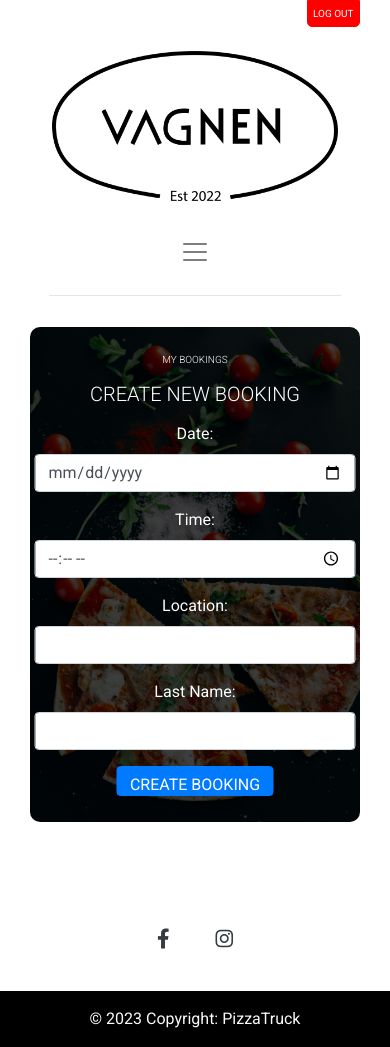
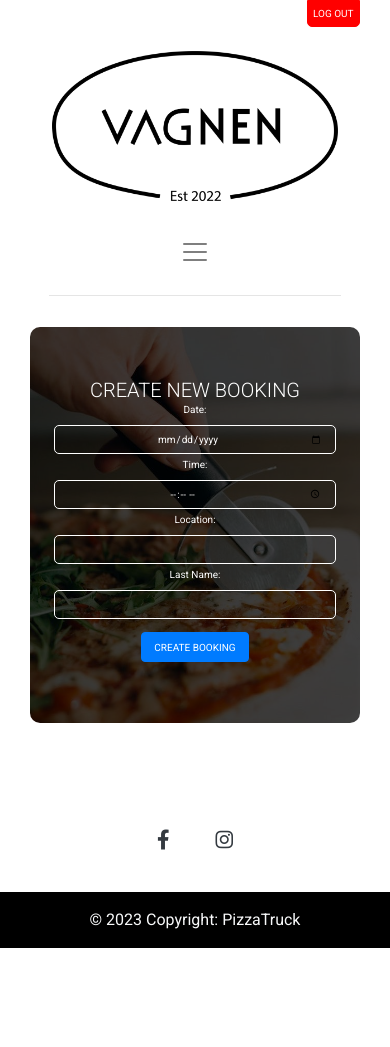
Before and after one commit to simonjellvert/pizzavagnen, a Django app: page /booking/create/ in a window 390 px wide. After the commit the page ends 948 px from the top, so only its background shows below. Run offline with Django 3.2, Linux system fonts and the light colour scheme; the visitor is signed in with stand-in values (Sample User, id 1); some libraries are stand-ins or nearby versions.

Commit message:
Edit booking templete and view to get pagination, not finished

```diff
--- a/booking/templates/booking/new_booking.html
+++ b/booking/templates/booking/new_booking.html
@@ -9,17 +9,13 @@
 <section class="d-flex align-items-center justify-content-center">
     <div class="hero position-relative">
         <div class="container text-center">
-            <img class="img-fluid mx-auto signup-image" src="{% static 'img/pexels-nataliya-vaitkevich-5792329.jpg' %}"
-                alt="Sebbe and Petter in the truck" />
+            <img class="img-fluid mx-auto signup-image" src="{% static 'img/pizza-roller.2.jpg' %}" alt="Pizza" />
 
             <div
-                class="mx-auto login-form top-50p start-50p translate-middle row d-flex justify-conent-center align-items-center text-center">
-                <!-- Display Existing Bookings -->
-                <div class="col">
-                    <h3 class="mb-3">My Bookings</h3>
-
-                    <!-- Create New Booking Form -->
-                    <h5 class="mb-3">Create New Booking</h5>
+                class="mx-auto booking-form top-50p start-50p translate-middle row d-flex justify-content-center align-items-center text-center">
+                <!-- Create New Booking Form -->
+                <div class="col-12">
+                    <h5 class="booking-header">Create New Booking</h5>
                     {% if form.errors %}
                     <div class="alert alert-danger" role="alert">
                         {% for field, error_list in form.errors.items %}
@@ -31,23 +27,23 @@
                     {% endif %}
                     <form action="{% url 'booking:booking_create' %}" method="post">
                         {% csrf_token %}
-                        <div class="form-group text-white">
+                        <div class="form-group resposive-text-size text-white">
                             <label for="{{ form.date.id_for_label }}">Date:</label>
                             <input type="date" name="{{ form.date.name }}" id="{{ form.date.id_for_label }}" class="form-control">
                         </div>
-                        <div class="form-group">
+                        <div class="form-group resposive-text-size">
                             <label for="{{ form.time.id_for_label }}">Time:</label>
                             <input type="time" name="{{ form.time.name }}" id="{{ form.time.id_for_label }}" class="form-control">
                         </div>
-                        <div class="form-group">
+                        <div class="form-group resposive-text-size">
                             <label for="{{ form.location.id_for_label }}">Location:</label>
                             <input type="text" name="{{ form.location.name }}" id="{{ form.location.id_for_label }}" class="form-control">
                         </div>
-                        <div class="form-group">
+                        <div class="form-group resposive-text-size">
                             <label for="{{ form.last_name.id_for_label }}">Last Name:</label>
                             <input type="text" name="{{ form.last_name.name }}" id="{{ form.last_name.id_for_label }}" class="form-control">
                         </div>
-                        <button class="btn btn-primary" type="submit">Create Booking</button>
+                        <button class="btn btn-primary resposive-text-size" type="submit">Create Booking</button>
                     </form>
                 </div>
             </div>
--- a/booking/views.py
+++ b/booking/views.py
@@ -1,3 +1,4 @@
+from django.core.paginator import Paginator, EmptyPage, PageNotAnInteger
 from django.shortcuts import render, get_object_or_404, redirect
 from django.contrib.auth.decorators import login_required
 from django.contrib import messages
@@ -8,17 +9,23 @@ from events.models import Post
 
 @login_required
 def booking_list(request):
-    user = request.user
-    max_bookings_allowed = 2
+    form = BookingForm()
+    user_bookings = Booking.objects.filter(user=request.user).order_by('-date')
 
-    user_bookings_count = Booking.objects.filter(user=user).count()
+    print("Total Bookings (Before Pagination):", user_bookings.count())
 
-    if user_bookings_count > max_bookings_allowed:
-        messages.error (request, "Too many bookings (max 2/user). Contact staff")
-        return render(request, 'booking/booking_list.html')
+    # Pagination logic
+    page = request.GET.get('page', 1)
+    paginator = Paginator(user_bookings, 2)
+    try:
+        user_bookings = paginator.page(page)
+    except PageNotAnInteger:
+        user_bookings = paginator.page(1)
+    except EmptyPage:
+        user_bookings = paginator.page(paginator.num_pages)
 
-    form = BookingForm()
-    user_bookings = Booking.objects.filter(user=request.user)
+    print("Total Bookings (After Pagination):", user_bookings.count())
+
     return render(request, 'booking/booking_list.html', {'form': form, 'bookings': user_bookings})
 
 
--- a/static/css/style.css
+++ b/static/css/style.css
@@ -375,7 +375,7 @@ p {
 }
 
 .login-form a {
-    color: #6dbf9c;
+    text-transform: uppercase;
 }
 
 .login-form .errorlist li {
@@ -507,6 +507,26 @@ input {
     padding: 3px 6px;
 }
 
+/* -------------------- New booking page */
+
+.booking-form {
+    position: absolute;
+    color: white;
+    top: 50%;
+    left: 50%;
+    transform: translate(-50%, -50%);
+    text-align: center;
+}
+
+.booking-form input {
+    background: transparent;
+    color: white;
+}
+
+.booking-header {
+    margin-bottom: 3rem;
+}
+
 /* -------------------- Forms */
 form label {
     display: block;
@@ -567,16 +587,6 @@ form button.cancel a {
     list-style-type: none;
 }
 
-.modal {
-    z-index: 1050;
-    /* or a higher value */
-}
-
-.modal-backdrop {
-    position: fixed;
-    z-index: 1040;
-    /* or any lower value than the modal z-index */
-}
 
 /* -------------------- Medium screens and down */
 
@@ -663,6 +673,14 @@ form button.cancel a {
         border: none;
     }
 
+    .booking-form {
+        width: 80%;
+    }
+
+    .form-group {
+        margin-bottom: 3px;
+    }
+
     .login-form p {
         font-size: x-small;
     }
@@ -711,6 +729,10 @@ form button.cancel a {
     .hero-signup {
         margin: 0;
     }
+
+    .booking-header {
+        margin-bottom: 0;
+    }
 }
 
 @media (max-width: 320px) {
--- a/templates/base.html
+++ b/templates/base.html
@@ -6,8 +6,8 @@
     <meta charset="UTF-8" />
     <meta http-equiv="X-UA-Compatible" content="IE=edge" />
     <meta name="viewport" content="width=device-width, initial-scale=1.0 shrink-to-fit=no" />
-    <meta name="description" content="Vi serverar pizza direkt ifrån vagnen!" />
-    <meta name="keywords" content="pizza, foodtruck, streetfood, event, örebro, mat, restaurang" />
+    <meta name="description" content="We serve pizza straight out of the truck!" />
+    <meta name="keywords" content="pizza, foodtruck, streetfood, event, örebro, food, restaurant" />
     <link rel="stylesheet" href="https://cdn.jsdelivr.net/npm/bootstrap@4.6.2/dist/css/bootstrap.min.css"
         integrity="sha384-xOolHFLEh07PJGoPkLv1IbcEPTNtaed2xpHsD9ESMhqIYd0nLMwNLD69Npy4HI+N" crossorigin="anonymous">
     <link rel="preconnect" href="https://fonts.googleapis.com" />
@@ -21,7 +21,7 @@
     <link rel="stylesheet" href="https://cdnjs.cloudflare.com/ajax/libs/hover.css/2.1.1/css/hover-min.css"
         type="text/css" />
     <link rel="stylesheet" type="text/css" href="{% static 'css/style.css' %}" />
-    <title>PizzaTruck</title>
+    <title>The PizzaTruck</title>
 </head>
 
 <body>
```
Also changed, not shown: booking/templates/booking/booking_list.html (+18 -40 lines).
